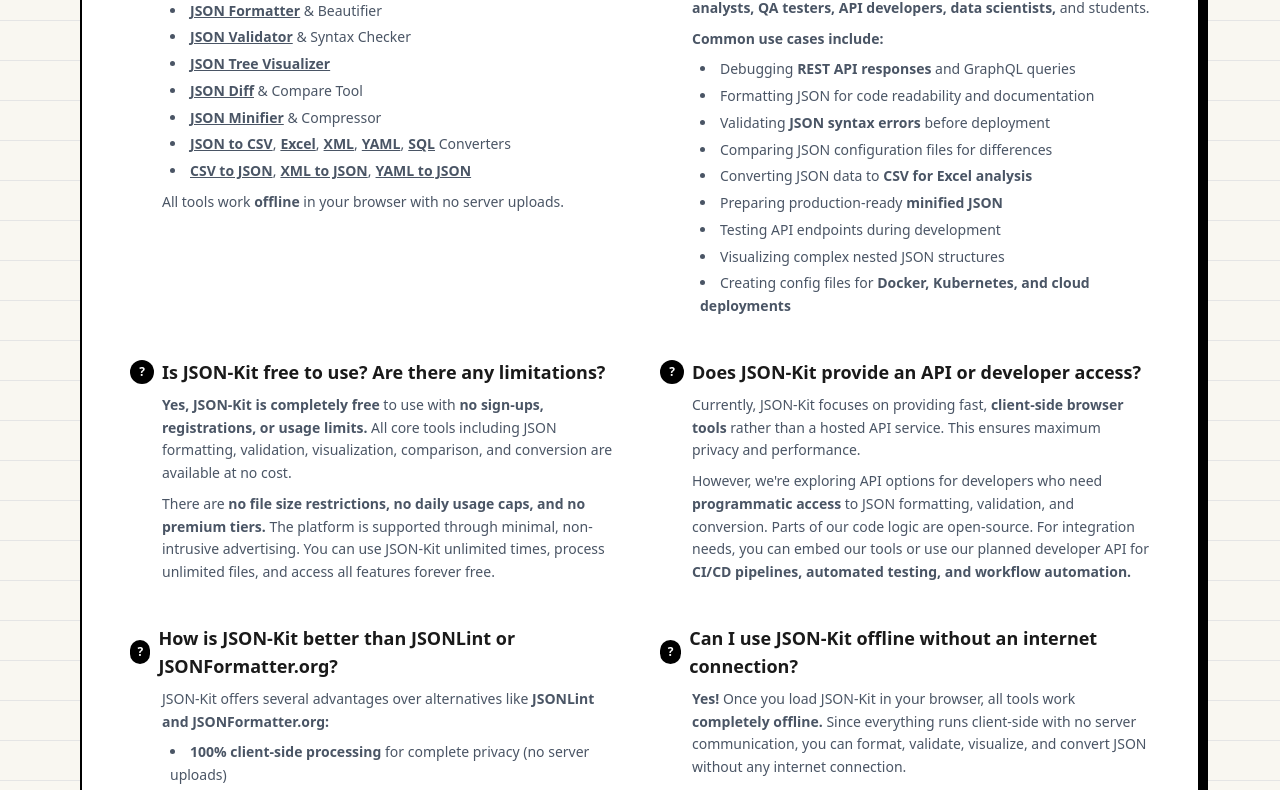
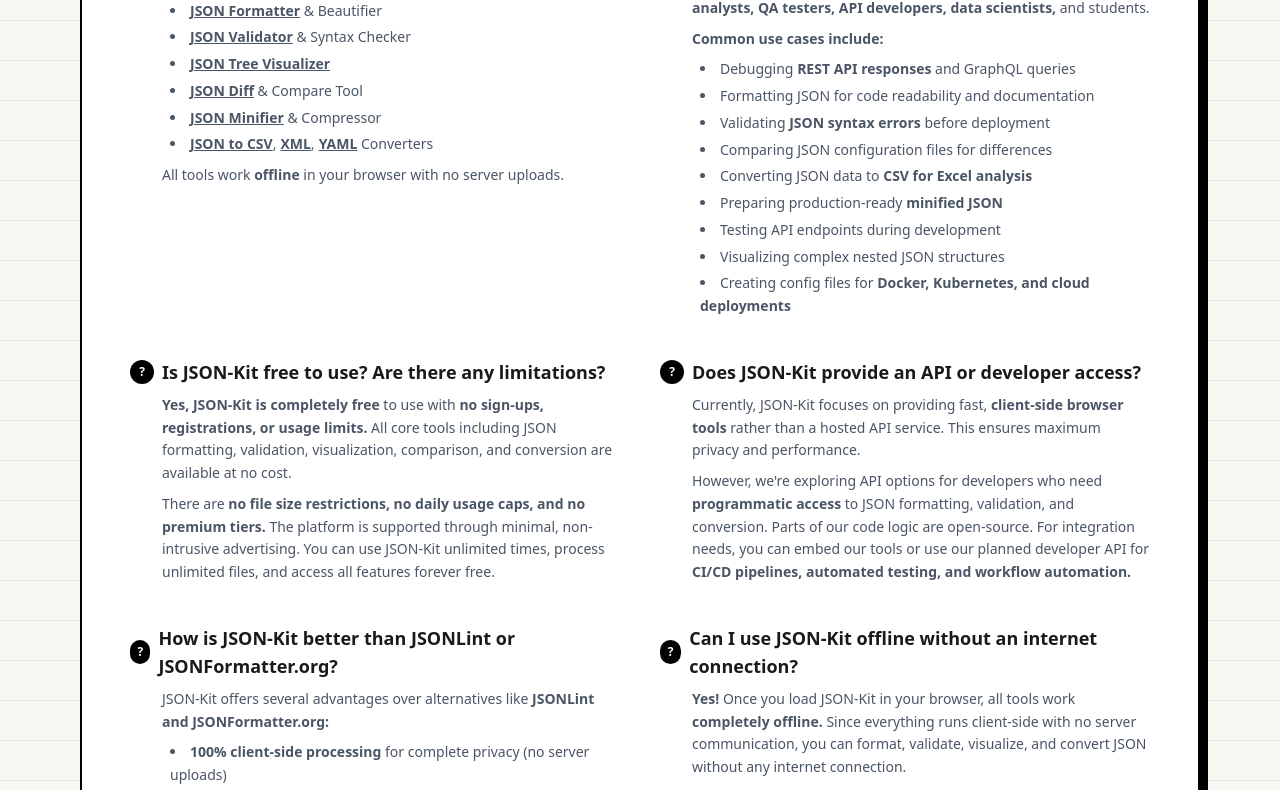
Before and after one commit to coparallel/json-kit, a Next.js app: page / in a window 1280 px wide. Shown: the part 2740-3530 px from the top of the page. Built offline with nearby package versions, Linux system fonts and the light colour scheme.

Commit message:
Fix: 404 errors

```diff
--- a/app/layout.tsx
+++ b/app/layout.tsx
@@ -275,7 +275,7 @@
                   <li><Link href="/json-formatter" className="hover:text-black hover:translate-x-1 transition-transform inline-block">JSON Formatter</Link></li>
                   <li><Link href="/json-minifier" className="hover:text-black hover:translate-x-1 transition-transform inline-block">JSON Minifier</Link></li>
                   <li><Link href="/json-diff" className="hover:text-black hover:translate-x-1 transition-transform inline-block">JSON Difference</Link></li>
-                  <li><Link href="/json-csv" className="hover:text-black hover:translate-x-1 transition-transform inline-block">JSON to CSV</Link></li>
+                  <li><Link href="/json-to-csv" className="hover:text-black hover:translate-x-1 transition-transform inline-block">JSON to CSV</Link></li>
                   <li><Link href="/json-to-xml" className="hover:text-black hover:translate-x-1 transition-transform inline-block">JSON to XML</Link></li>
                   <li><Link href="/json-to-yaml" className="hover:text-black hover:translate-x-1 transition-transform inline-block">JSON to YAML</Link></li>
                 </ul>
--- a/app/page.tsx
+++ b/app/page.tsx
@@ -443,13 +443,11 @@
                   <li><a href="/json-diff" className="underline font-semibold hover:text-blue-600">JSON Diff</a> & Compare Tool</li>
                   <li><a href="/json-minifier" className="underline font-semibold hover:text-blue-600">JSON Minifier</a> & Compressor</li>
                   <li><a href="/json-to-csv" className="underline font-semibold hover:text-blue-600">JSON to CSV</a>,
-                    <a href="/json-to-excel" className="underline font-semibold hover:text-blue-600 ml-1">Excel</a>,
                     <a href="/json-to-xml" className="underline font-semibold hover:text-blue-600 ml-1">XML</a>,
-                    <a href="/json-to-yaml" className="underline font-semibold hover:text-blue-600 ml-1">YAML</a>,
-                    <a href="/json-to-sql" className="underline font-semibold hover:text-blue-600 ml-1">SQL</a> Converters</li>
-                  <li><a href="/csv-to-json" className="underline font-semibold hover:text-blue-600">CSV to JSON</a>,
+                    <a href="/json-to-yaml" className="underline font-semibold hover:text-blue-600 ml-1">YAML</a> Converters</li>
+                  {/* <li><a href="/csv-to-json" className="underline font-semibold hover:text-blue-600">CSV to JSON</a>,
                     <a href="/xml-to-json" className="underline font-semibold hover:text-blue-600 ml-1">XML to JSON</a>,
-                    <a href="/yaml-to-json" className="underline font-semibold hover:text-blue-600 ml-1">YAML to JSON</a></li>
+                    <a href="/yaml-to-json" className="underline font-semibold hover:text-blue-600 ml-1">YAML to JSON</a></li> */}
                 </ul>
                 <p className="mt-2">All tools work <strong>offline</strong> in your browser with no server uploads.</p>
               </div>
@@ -687,13 +685,13 @@
                   <li><strong>TSV</strong> (Tab-Separated Values)</li>
                   <li>Plain text and HTML tables</li>
                 </ul>
-                <p className="mt-2">
+                {/* <p className="mt-2">
                   You can also convert <strong>from these formats back to JSON</strong>, including
                   <a href="/csv-to-json" className="underline font-semibold hover:text-blue-600 ml-1">CSV to JSON</a>,
                   <a href="/xml-to-json" className="underline font-semibold hover:text-blue-600 ml-1">XML to JSON</a>,
                   <a href="/yaml-to-json" className="underline font-semibold hover:text-blue-600 ml-1">YAML to JSON</a>, and
                   <a href="/excel-to-json" className="underline font-semibold hover:text-blue-600 ml-1">Excel to JSON</a>.
-                </p>
+                </p> */}
               </div>
             </div>
           </article>
```
